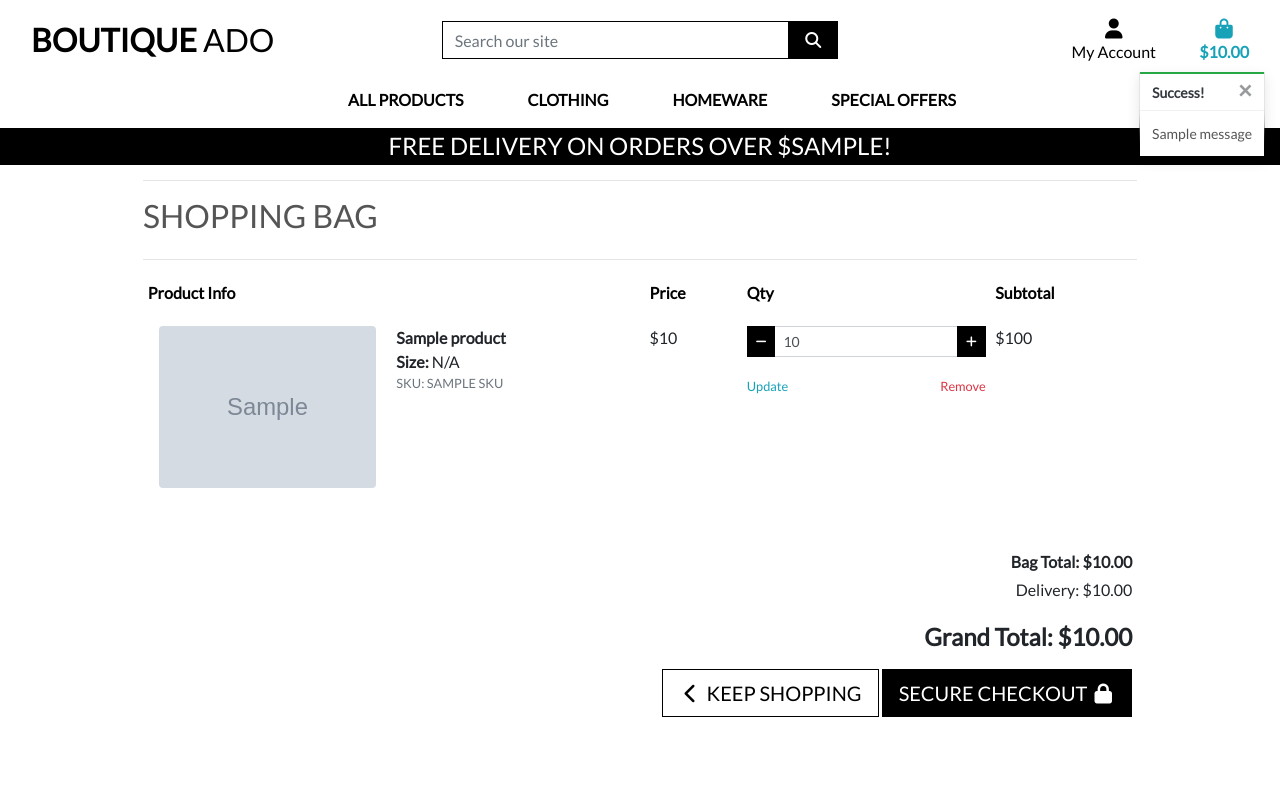
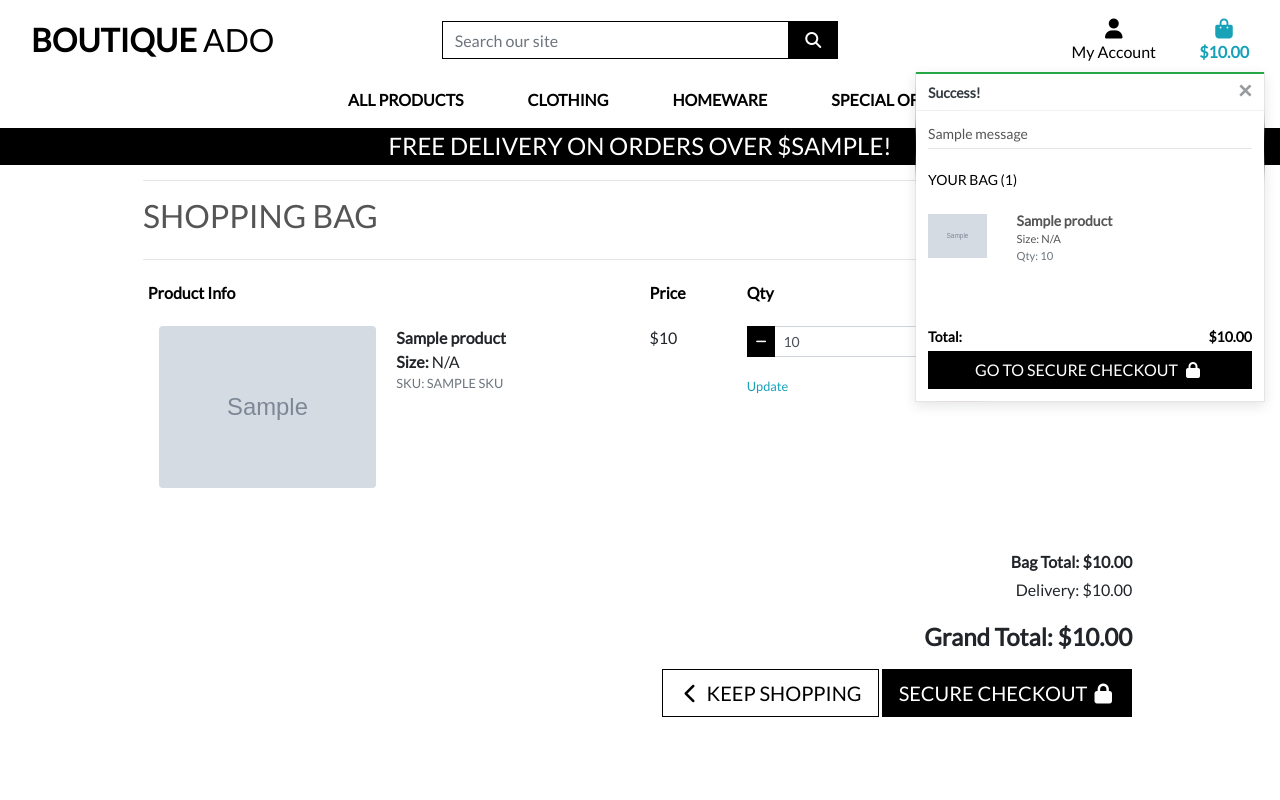
Before and after one commit to vega-2135/Boutique-Ado, a Django app: template bag/templates/bag/bag.html in a window 1280 px wide. Run offline with Django 3.2, Linux system fonts and the light colour scheme; the template is opened without the code that fills it: most values are stand-ins (such as "Sample title", 1, 10 or a date in 2020); grey boxes marked "Sample" are stand-in pictures; one stand-in notice (Sample message) is shown; some libraries are stand-ins or nearby versions.

Commit message:
Add notifications CSS, shopping bag preview and additional messages
Signed-off-by: Carolina Romero Carrasco <mcarolinarc28@gmail.com>

```diff
--- a/static/css/base.css
+++ b/static/css/base.css
@@ -113,6 +113,45 @@ a.category-badge > span.badge:hover {
     height: 2px;
 }
 
+/* Convenience classes - colors copied from Bootstrap */
+.arrow-primary {
+    border-bottom-color: #007bff !important;
+}
+
+.arrow-secondary {
+    border-bottom-color: #6c757d !important;
+}
+
+.arrow-success {
+    border-bottom-color: #28a745 !important;
+}
+
+.arrow-danger {
+    border-bottom-color: #dc3545 !important;
+}
+
+.arrow-warning {
+    border-bottom-color: #ffc107 !important;
+}
+
+.arrow-info {
+    border-bottom-color: #17a2b8 !important;
+}
+
+.arrow-light {
+    border-bottom-color: #f8f9fa !important;
+}
+
+.arrow-dark {
+    border-bottom-color: #343a40 !important;
+}
+
+.bag-notification-wrapper {
+    height: 100px;
+    overflow-x: hidden;
+    overflow-y: auto;
+}
+
 /* -------------------------------- Media Queries */
 
 /* Slightly larger container on xl screens */
--- a/templates/includes/toasts/toast_success.html
+++ b/templates/includes/toasts/toast_success.html
@@ -8,6 +8,47 @@
         </button>
     </div>
     <div class="toast-body bg-white">
-        {{ message }}
+        <div class="row">
+            <div class="col">
+                {{ message }}
+                <hr class="mt-1 mb-3">
+            </div>
+        </div>
+        {% if grand_total %}
+            <p class="logo-font bg-white text-black py-1">Your Bag ({{ product_count }})</p>
+            <div class="bag-notification-wrapper">
+                {% for item in bag_items %}
+                    <div class="row">
+                        <div class="col-3 my-1">
+                            <img class="w-100" src="{{ item.product.image.url }}">
+                        </div>
+                        <div class="col-9">
+                            <p class="my-0"><strong>{{ item.product.name }}</strong></p>
+                            <p class="my-0 small">Size: {% if item.product.has_sizes %}{{ item.size|upper }}{% else %}N/A{% endif %}</p>
+                            <p class="my-0 small text-muted">Qty: {{ item.quantity }}</p>
+                        </div>
+                    </div>
+                {% endfor %}
+            </div>
+            <div class="row">
+                <div class="col">
+                    <strong><p class="mt-3 mb-1 text-black">
+                        Total{% if free_delivery_delta > 0 %} (Exc. delivery){% endif %}:
+                        <span class="float-right">${{ total|floatformat:2 }}</span>
+                    </p></strong>
+                    {% if free_delivery_delta > 0 %}
+                        <p class="mb-0 p-2 bg-warning shadow-sm text-black text-center">
+                            Spend <strong>${{ free_delivery_delta }}</strong> more to get free next day delivery!
+                        </p>
+                    {% endif %}
+                    <a href="{% url 'view_bag' %}" class="btn btn-black btn-block rounded-0">
+                        <span class="text-uppercase">Go To Secure Checkout</span>
+                        <span class="icon">
+                            <i class="fas fa-lock"></i>
+                        </span>
+                    </a>
+                </div>
+            </div>
+        {% endif %}
     </div>
 </div>
```
Also changed, not shown: bag/views.py (+16 -3 lines).
